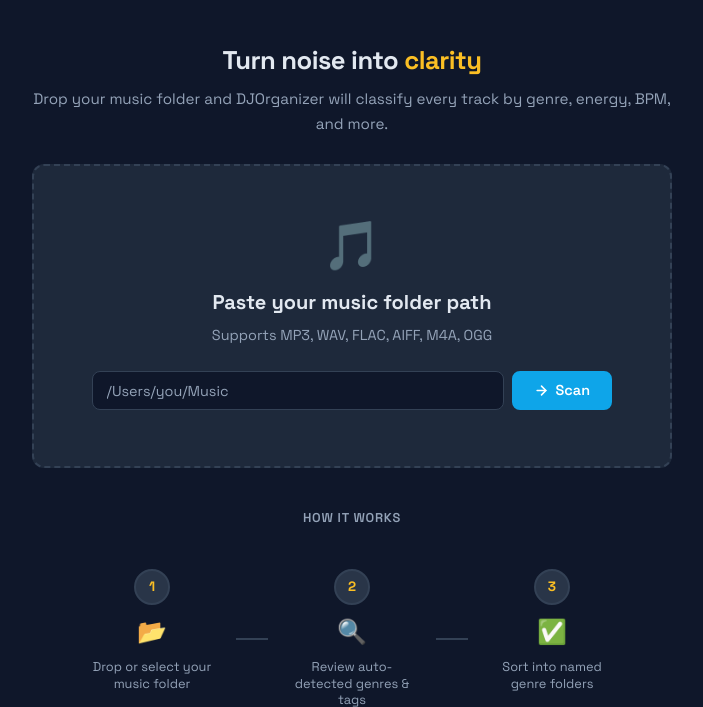
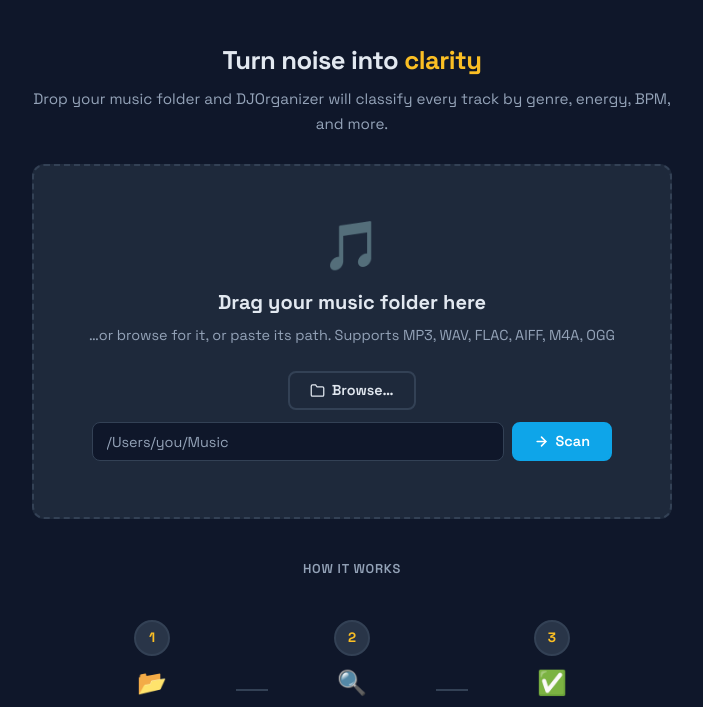
Before and after one commit to lionmit/djorganizer, a Flask app: page / in a window 1280 px wide. Shown: the part 56-763 px from the top of the page, without its empty margins (288-991 px from the left). Run offline with Flask 3, Linux system fonts and the light colour scheme.

Commit message:
fix: drag-and-drop that actually works, and a real Browse button
Dropping a folder onto the page never worked in a real browser — the
code read file.path, which only Electron provides, so every drop ended
in an error. Now the page reads the dropped folder's name plus a sample
of its filenames and asks the local server to locate the folder on disk
(bounded walk over Music/Downloads/Desktop/Documents/home/Volumes,
confirmed against the sample files).

Browse is back, and real this time: the button asks the local server to
open the OS-native folder dialog (osascript on macOS, PowerShell's
FolderBrowserDialog on Windows — both in subprocesses, safe off the
main thread) and scans the returned path. Enter on the drop zone now
opens it too, matching what the aria-label always promised.

Co-Authored-By: Claude Fable 5 <noreply@anthropic.com>

```diff
--- a/app.py
+++ b/app.py
@@ -131,6 +131,41 @@ def create_app(testing=False):
 
         return Response(stream_with_context(generate()),
                         mimetype="text/event-stream")
+
+    @app.route("/api/browse", methods=["POST"])
+    def api_browse():
+        """Open the OS-native folder picker and return the chosen path.
+
+        The server runs on the user's own machine, so the dialog opens
+        locally — this is what makes a real Browse button possible at all.
+        """
+        if not check_csrf():
+            return jsonify({"error": "Invalid CSRF token"}), 403
+        folder = pick_folder_native()
+        if not folder:
+            return jsonify({"cancelled": True})
+        return jsonify({"path": folder})
+
+    @app.route("/api/resolve-folder", methods=["POST"])
+    def api_resolve_folder():
+        """Resolve a dragged folder to its absolute path.
+
+        Browsers never reveal the absolute path of a dropped folder, only
+        its name and contents. The page sends the folder name plus a few
+        sample filenames; we search the likely roots on disk for a folder
+        that matches both, which is unambiguous in practice.
+        """
+        if not check_csrf():
+            return jsonify({"error": "Invalid CSRF token"}), 403
+        data = request.get_json() or {}
+        name = (data.get("name") or "").strip()
+        samples = [s for s in (data.get("samples") or [])[:10] if isinstance(s, str)]
+        if not name or "/" in name or "\\" in name or name.startswith("."):
+            return jsonify({"error": "Bad folder name"}), 400
+        match = find_folder_by_content(name, samples)
+        if not match:
+            return jsonify({"error": "not_found"}), 404
+        return jsonify({"path": match})
 
     @app.route("/api/config", methods=["GET"])
     def api_config_get():
@@ -359,6 +394,92 @@ def find_free_port(start=5555, max_tries=10):
             continue
     return start
 
+def pick_folder_native():
+    """Folder picker safe to call from a Flask worker thread.
+
+    macOS and Windows both go through a subprocess, because tkinter must
+    not run outside the main thread (it crashes the app on macOS and
+    misbehaves on Windows when called from a request handler).
+    """
+    import sys
+    import subprocess
+    try:
+        if sys.platform == "darwin":
+            result = subprocess.run(
+                ["osascript", "-e",
+                 'tell application "System Events" to activate\n'
+                 'set theFolder to choose folder with prompt "Select your music folder"\n'
+                 'return POSIX path of theFolder'],
+                capture_output=True, text=True, timeout=300
+            )
+            if result.returncode == 0 and result.stdout.strip():
+                return result.stdout.strip()
+        elif sys.platform == "win32":
+            ps = (
+                "Add-Type -AssemblyName System.Windows.Forms; "
+                "$d = New-Object System.Windows.Forms.FolderBrowserDialog; "
+                "$d.Description = 'Select your music folder'; "
+                "if ($d.ShowDialog() -eq 'OK') { Write-Output $d.SelectedPath }"
+            )
+            result = subprocess.run(
+                ["powershell", "-NoProfile", "-Command", ps],
+                capture_output=True, text=True, timeout=300
+            )
+            if result.returncode == 0 and result.stdout.strip():
+                return result.stdout.strip()
+        else:
+            return pick_folder_gui()
+    except Exception:
+        pass
+    return None
+
+def find_folder_by_content(name, samples, time_budget=6.0):
+    """Find an absolute path for a folder the user dragged into the browser.
+
+    Browsers hand us only the folder's NAME and its file listing, never a
+    path. We walk the places music folders actually live, bounded in depth
+    and time, and confirm a candidate by checking it contains the sample
+    filenames the page sent along.
+    """
+    import time
+    home = Path.home()
+    roots = [home / "Music", home / "Downloads", home / "Desktop",
+             home / "Documents", home]
+    volumes = Path("/Volumes")
+    if volumes.is_dir():
+        roots += [v for v in volumes.iterdir() if v.is_dir()]
+    skip = {"Library", "node_modules", ".git", "Applications",
+            "System", "Photos Library.photoslibrary"}
+    deadline = time.time() + time_budget
+    seen = set()
+    fallback = None
+    for root in roots:
+        if not root.is_dir():
+            continue
+        base_depth = len(root.parts)
+        for dirpath, dirnames, _filenames in os.walk(root):
+            if time.time() > deadline:
+                return fallback
+            dirnames[:] = [d for d in dirnames
+                           if not d.startswith(".") and d not in skip]
+            if len(Path(dirpath).parts) - base_depth >= 5:
+                dirnames[:] = []
+                continue
+            if Path(dirpath).name == name:
+                resolved = str(Path(dirpath).resolve())
+                if resolved in seen:
+                    continue
+                seen.add(resolved)
+                if not samples:
+                    return resolved
+                p = Path(dirpath)
+                hits = sum(1 for s in samples if (p / s).exists())
+                if hits >= max(1, min(2, len(samples))):
+                    return resolved
+                if fallback is None:
+                    fallback = resolved
+    return fallback
+
 def pick_folder_gui():
     """Show a native OS folder picker. Returns path string or None."""
     import sys
--- a/static/app.js
+++ b/static/app.js
@@ -188,8 +188,9 @@ function createCleanBadge(val) {
     // Keyboard activation
     zone.addEventListener('keydown', (e) => {
         if (e.key === 'Enter' || e.key === ' ') {
+            if (e.target !== zone) return; // let buttons/inputs inside keep their keys
             e.preventDefault();
-            if (input) input.click();
+            browseFolder();
         }
     });
 
@@ -215,8 +216,13 @@ function createCleanBadge(val) {
                 const entry = items[i].webkitGetAsEntry
                     ? items[i].webkitGetAsEntry() : null;
                 if (entry && entry.isDirectory) {
+                    // Electron-style absolute path, if the environment gives one
                     const file = items[i].getAsFile();
                     if (file && file.path) { startScan(file.path); return; }
+                    // Regular browsers hide the path — resolve it server-side
+                    // from the folder name plus a sample of its filenames.
+                    resolveDroppedFolder(entry);
+                    return;
                 }
             }
         }
@@ -231,7 +237,7 @@ function createCleanBadge(val) {
                 return;
             }
         }
-        showDropError('Could not read folder path. Please use Browse or type the path below.');
+        showDropError('That didn’t look like a folder. Drop a folder, use Browse…, or type the path below.');
     });
 
     if (input) {
@@ -259,6 +265,68 @@ function createCleanBadge(val) {
     }
 })();
 
+/**
+ * resolveDroppedFolder — a dropped folder arrives with no absolute path
+ * (browser security). Read its name and a few of its filenames, then ask
+ * the local server to find the matching folder on disk.
+ */
+function resolveDroppedFolder(entry) {
+    showDropBusy('Locating “' + entry.name + '” on disk…');
+    const reader = entry.createReader();
+    reader.readEntries((entries) => {
+        const samples = entries
+            .filter(en => en.isFile)
+            .slice(0, 10)
+            .map(en => en.name);
+        fetch('/api/resolve-folder', {
+            method: 'POST',
+            headers: { 'Content-Type': 'application/json' },
+            body: JSON.stringify({ name: entry.name, samples, csrf_token: csrf }),
+        })
+        .then(r => r.json().then(d => ({ ok: r.ok, d })))
+        .then(({ ok, d }) => {
+            if (ok && d.path) { startScan(d.path); return; }
+            showDropError('Couldn’t locate “' + entry.name + '” automatically. Use Browse… or paste its path below.');
+        })
+        .catch(() => showDropError('Couldn’t reach the app. Use Browse… or paste the path below.'));
+    }, () => showDropError('Couldn’t read that folder. Use Browse… or paste the path below.'));
+}
+
+/**
+ * browseFolder — opens the OS-native folder dialog via the local server,
+ * then starts the scan with the returned path.
+ */
+function browseFolder() {
+    const btn = document.getElementById('browse-btn');
+    if (btn) { btn.disabled = true; btn.textContent = 'Opening folder dialog…'; }
+    const restore = () => {
+        if (btn) { btn.disabled = false; btn.innerHTML = btn.dataset.original || 'Browse…'; }
+    };
+    if (btn && !btn.dataset.original) btn.dataset.original = btn.innerHTML;
+    fetch('/api/browse', {
+        method: 'POST',
+        headers: { 'Content-Type': 'application/json' },
+        body: JSON.stringify({ csrf_token: csrf }),
+    })
+    .then(r => r.json().then(d => ({ ok: r.ok, d })))
+    .then(({ ok, d }) => {
+        restore();
+        if (ok && d.path) { startScan(d.path); return; }
+        if (d && d.cancelled) return; // user closed the dialog — not an error
+        showDropError('Couldn’t open the folder dialog. Paste the path below instead.');
+    })
+    .catch(() => { restore(); showDropError('Couldn’t reach the app. Paste the path below instead.'); });
+}
+
+function showDropBusy(msg) {
+    let existing = document.getElementById('drop-error-msg');
+    if (!existing) { showDropError(''); existing = document.getElementById('drop-error-msg'); }
+    if (existing) {
+        existing.style.color = 'var(--text-muted, #9aa0a6)';
+        existing.textContent = msg;
+    }
+}
+
 function showDropError(msg) {
     let existing = document.getElementById('drop-error-msg');
     if (!existing) {
@@ -270,6 +338,7 @@ function showDropError(msg) {
         const zone = document.getElementById('drop-zone');
         if (zone) zone.appendChild(existing);
     }
+    existing.style.color = 'var(--error)';
     existing.textContent = msg;
 }
 
--- a/templates/welcome.html
+++ b/templates/welcome.html
@@ -28,10 +28,26 @@
             aria-describedby="drop-zone-hint"
         >
             <span class="drop-icon" aria-hidden="true">🎵</span>
-            <p class="drop-title">Paste your music folder path</p>
+            <p class="drop-title">Drag your music folder here</p>
             <p class="drop-subtitle" id="drop-zone-hint">
-                Supports MP3, WAV, FLAC, AIFF, M4A, OGG
+                …or browse for it, or paste its path. Supports MP3, WAV, FLAC, AIFF, M4A, OGG
             </p>
+
+            <div style="margin-bottom:0.75rem">
+                <button
+                    type="button"
+                    class="btn btn-outline"
+                    id="browse-btn"
+                    onclick="browseFolder()"
+                    aria-label="Browse for your music folder"
+                >
+                    <svg width="15" height="15" viewBox="0 0 24 24" fill="none" stroke="currentColor"
+                         stroke-width="2" stroke-linecap="round" stroke-linejoin="round" aria-hidden="true">
+                        <path d="M22 19a2 2 0 0 1-2 2H4a2 2 0 0 1-2-2V5a2 2 0 0 1 2-2h5l2 3h9a2 2 0 0 1 2 2z"/>
+                    </svg>
+                    Browse…
+                </button>
+            </div>
 
             <div class="path-input-row">
                 <input
```
